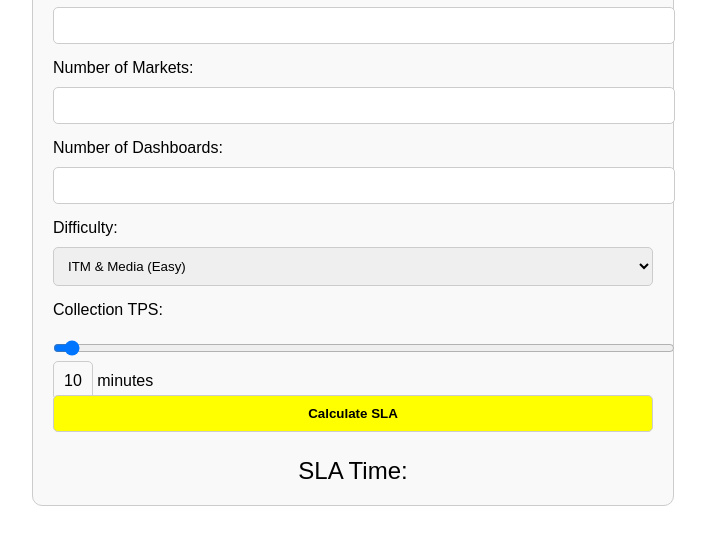
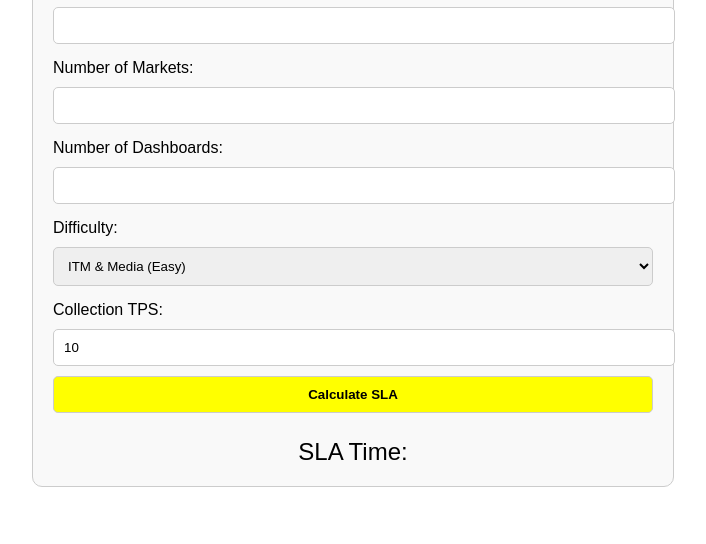
Before and after one commit to Streetbees-Robbie/SLA-Calculator, a plain HTML site: page index.html in a window 1280 px wide. Shown: the part 142-686 px from the top of the page, without its empty margins (287-993 px from the left). Drawn offline with Linux system fonts and the light colour scheme.

Commit message:
Update index.html

```diff
--- a/index.html
+++ b/index.html
@@ -33,8 +33,7 @@
             </select>
 
             <label for="collection_tps">Collection TPS:</label>
-            <input type="range" id="collection_tps" min="100" max="1000" step="100" value="100">
-            <span id="tps_value">10</span> minutes
+            <input type="number" id="collection_tps" value="10" readonly>
 
             <button type="button" onclick="calculateSLA()">Calculate SLA</button>
         </form>
```
